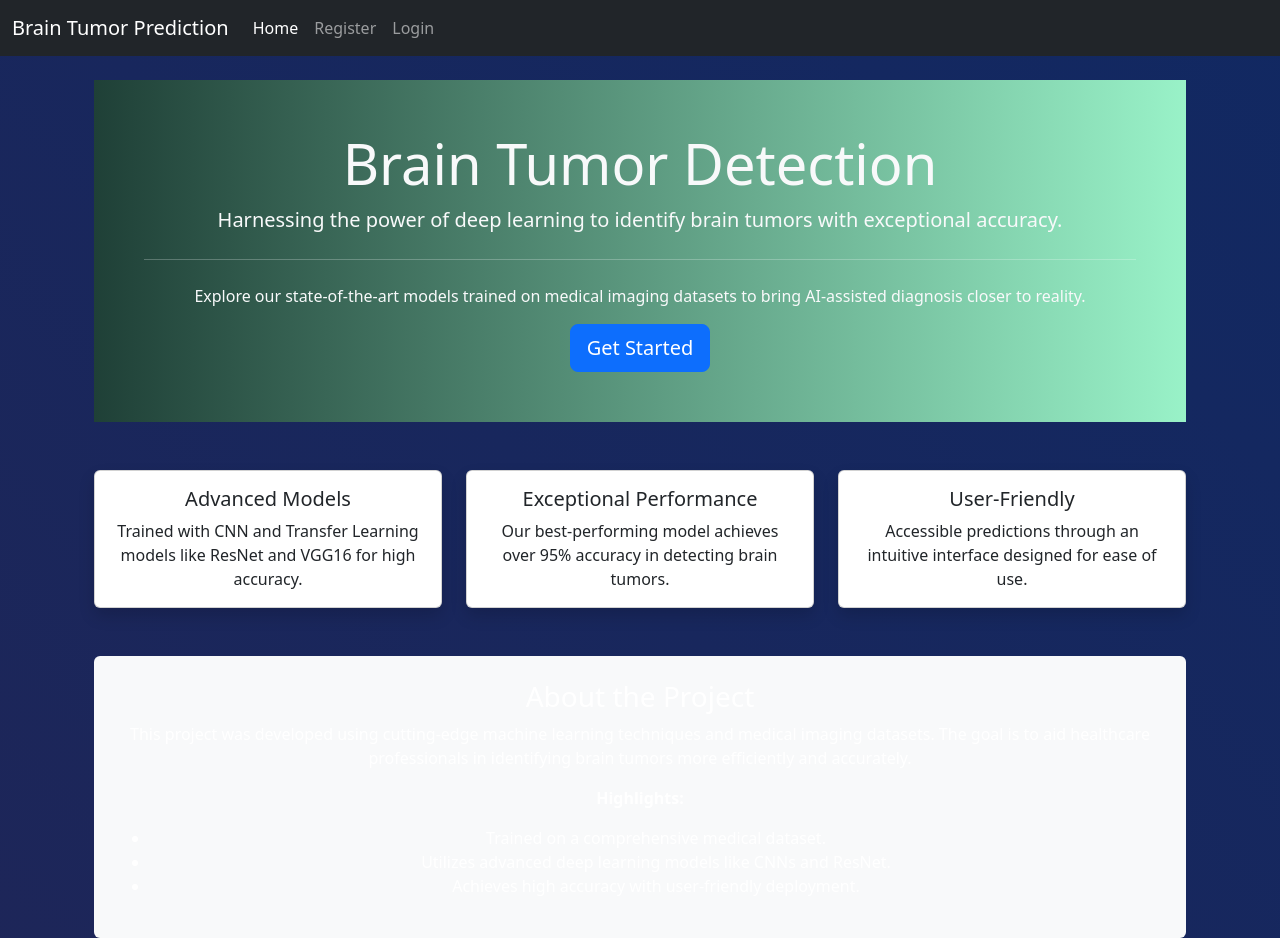
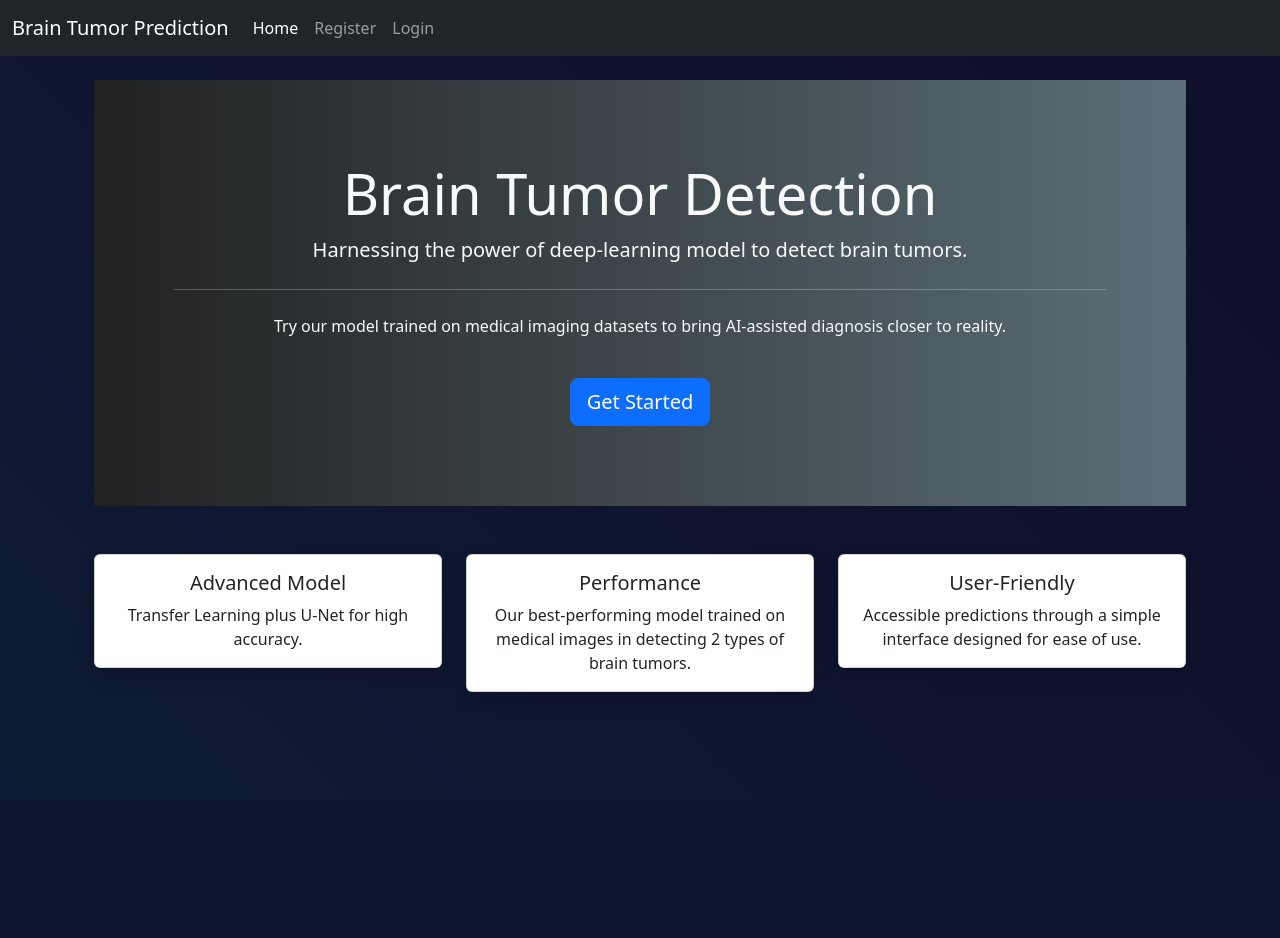
Before and after one commit to Oatsinthepine/Brain-Tumor-Prediction, a Flask app: page /home in a window 1280 px wide. After the commit the page ends 692 px from the top, so only its background shows below. Run offline with Flask 3, Linux system fonts and the light colour scheme.

Commit message:
last commit before restructure.

```diff
--- a/static/css/style.css
+++ b/static/css/style.css
@@ -1,7 +1,7 @@
 body {
   margin: 0;
   height: 100vh;
-  background: linear-gradient(45deg, #212121, #212556, #0b2a67);
+  background: linear-gradient(45deg, #212121, #0e2037, #0e0624);
   background-size: 400% 400%;
   animation: gradientBG 15s ease infinite;
     color: white;
--- a/templates/home.html
+++ b/templates/home.html
@@ -5,16 +5,21 @@
 {% block content %}
 <div class="container mt-8">
     <!-- Hero Section -->
-    <div class="jumbotron text-center text-light" style="background: linear-gradient(to right, #1f4037, #99f2c8); padding: 50px;">
+    <div class="jumbotron text-center text-light" style="background: linear-gradient(to right, #212121, #5b6e77); padding: 80px;">
         <h1 class="display-4">Brain Tumor Detection</h1>
         <p class="lead">
-            Harnessing the power of deep learning to identify brain tumors with exceptional accuracy.
+            Harnessing the power of deep-learning model to detect brain tumors.
         </p>
         <hr class="my-4">
         <p>
-            Explore our state-of-the-art models trained on medical imaging datasets to bring AI-assisted diagnosis closer to reality.
+            Try our model trained on medical imaging datasets to bring AI-assisted diagnosis closer to reality.
         </p>
+    <br>
+        {% if current_user.is_authenticated %}
         <a class="btn btn-primary btn-lg" href="{{ url_for('predict') }}" role="button">Get Started</a>
+        {% else %}
+        <a class="btn btn-primary btn-lg" href="{{ url_for('login') }}" role="button">Get Started</a>
+        {% endif %}
     </div>
 
     <!-- Features Section -->
@@ -22,19 +27,19 @@
         <div class="col-md-4">
             <div class="card shadow">
                 <div class="card-body">
-                    <h5 class="card-title"><i class="bi bi-gear-wide-connected"></i> Advanced Models</h5>
+                    <h5 class="card-title"><i class="bi bi-gear-wide-connected"></i> Advanced Model</h5>
                     <p class="card-text">
-                        Trained with CNN and Transfer Learning models like ResNet and VGG16 for high accuracy.
+                        Transfer Learning plus U-Net for high accuracy.
                     </p>
                 </div>
             </div>
         </div>
         <div class="col-md-4">
             <div class="card shadow">
-                <div class="card-body">
-                    <h5 class="card-title"><i class="bi bi-bar-chart-line"></i> Exceptional Performance</h5>
+                <div class="card-body ">
+                    <h5 class="card-title"><i class="bi bi-bar-chart-line"></i> Performance </h5>
                     <p class="card-text">
-                        Our best-performing model achieves over 95% accuracy in detecting brain tumors.
+                        Our best-performing model trained on medical images in detecting 2 types of brain tumors.
                     </p>
                 </div>
             </div>
@@ -44,28 +49,11 @@
                 <div class="card-body">
                     <h5 class="card-title"><i class="bi bi-person-lines-fill"></i> User-Friendly</h5>
                     <p class="card-text">
-                        Accessible predictions through an intuitive interface designed for ease of use.
+                        Accessible predictions through a simple interface designed for ease of use.
                     </p>
                 </div>
             </div>
         </div>
     </div>
-
-    <!-- Additional Information Section -->
-    <div class="mt-5 p-4 bg-light rounded">
-        <h3>About the Project</h3>
-        <p>
-            This project was developed using cutting-edge machine learning techniques and medical imaging datasets.
-            The goal is to aid healthcare professionals in identifying brain tumors more efficiently and accurately.
-        </p>
-        <p>
-            <strong>Highlights:</strong>
-        </p>
-        <ul>
-            <li>Trained on a comprehensive medical dataset.</li>
-            <li>Utilizes advanced deep learning models like CNNs and ResNet.</li>
-            <li>Achieves high accuracy with user-friendly deployment.</li>
-        </ul>
-    </div>
 </div>
 {% endblock %}
--- a/templates/login.html
+++ b/templates/login.html
@@ -8,6 +8,7 @@
             <form method="POST" class="form-signin" style="color: blanchedalmond">
                 {{ login_form.hidden_tag() }}
                 <h1 class="h3 mb-3 font-weight-normal">Please login here</h1>
+                <img src="{{ url_for('static', filename='pictures/medical_img2.jpg') }}" alt="another medical img">
                 <br>
                 {{ login_form.username.label(class = 'form-label') }}
                 {{ login_form.username(class='form-control', placeholder = 'Username')}}
--- a/templates/register.html
+++ b/templates/register.html
@@ -8,6 +8,7 @@
             <form method = "POST" class = "form-register" style="color: aliceblue">
                 {{ form.hidden_tag() }}
                 <h2 class="h3 mb-3 font-weight-normal">Register Your Account</h2>
+                <img src="{{ url_for('static', filename='pictures/medical_img.jpg') }}" alt="medical picture">
             <br>
             <br>
             <!-- Username -->
```
Also changed, not shown: templates/predict.html (+0 -11 lines).
